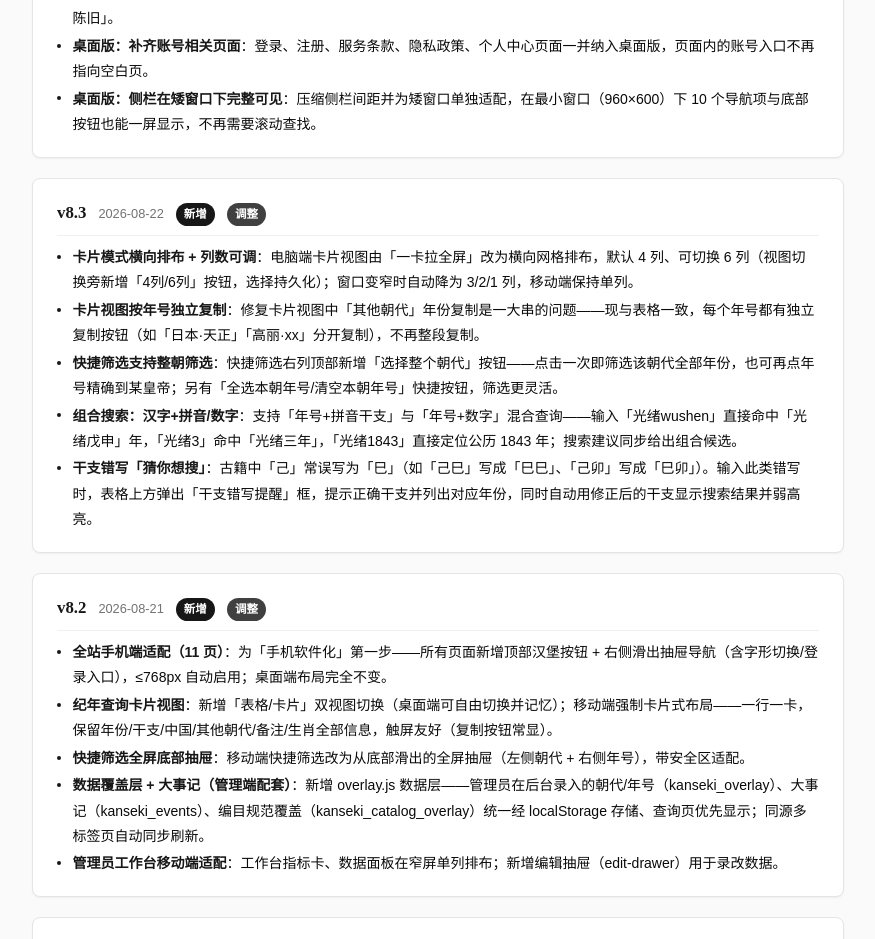
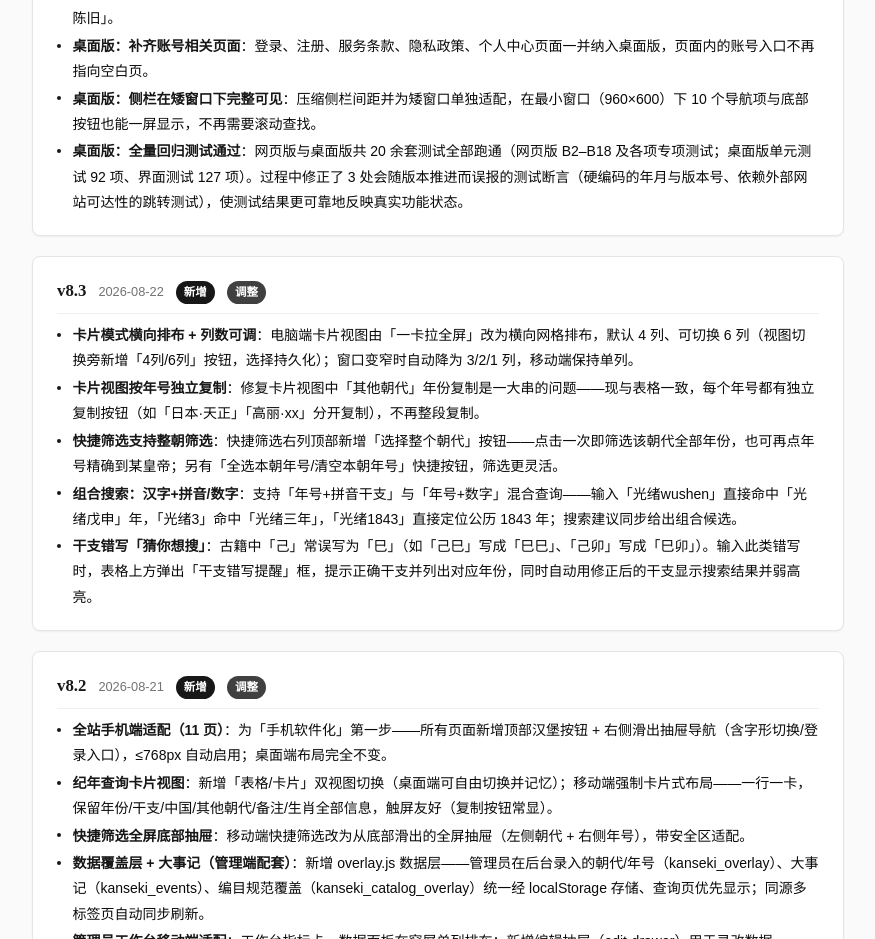
Before and after one commit to AnkoMaryken/kanseki-catalog, a plain HTML site: page changelog.html in a window 1280 px wide. Shown: the part 1020-1959 px from the top of the page, without its empty margins (202-1077 px from the left). Drawn offline with Linux system fonts and the light colour scheme.

Commit message:
changelog: v8.4 补充全量回归测试说明
网页版与桌面版共 20 余套测试全部跑通，并修正 3 处会随版本推进误报的断言。

```diff
--- a/changelog.html
+++ b/changelog.html
@@ -188,6 +188,7 @@ body{transition:background-color .3s ease,color .3s ease}
       <li><b>桌面版：内嵌内容改为实时同步网页版</b>：修正桌面版内嵌页面长期使用旧版快照的问题——此前它停留在 v6.0 时期的副本，缺少其后 7 个版本的全部内容（周边政权数据、《使用介绍》改版、手机端适配、卡片网格排布等），且缺少三个必要脚本导致部分交互失效。现改为打包时从网页版源文件实时同步，今后网页版更新即自动生效，不会再出现「软件版内容陈旧」。</li>
       <li><b>桌面版：补齐账号相关页面</b>：登录、注册、服务条款、隐私政策、个人中心页面一并纳入桌面版，页面内的账号入口不再指向空白页。</li>
       <li><b>桌面版：侧栏在矮窗口下完整可见</b>：压缩侧栏间距并为矮窗口单独适配，在最小窗口（960×600）下 10 个导航项与底部按钮也能一屏显示，不再需要滚动查找。</li>
+      <li><b>桌面版：全量回归测试通过</b>：网页版与桌面版共 20 余套测试全部跑通（网页版 B2–B18 及各项专项测试；桌面版单元测试 92 项、界面测试 127 项）。过程中修正了 3 处会随版本推进而误报的测试断言（硬编码的年月与版本号、依赖外部网站可达性的跳转测试），使测试结果更可靠地反映真实功能状态。</li>
     </ul>
   </div>
 
```
Also changed, not shown: app/dist/pages/changelog.html.
